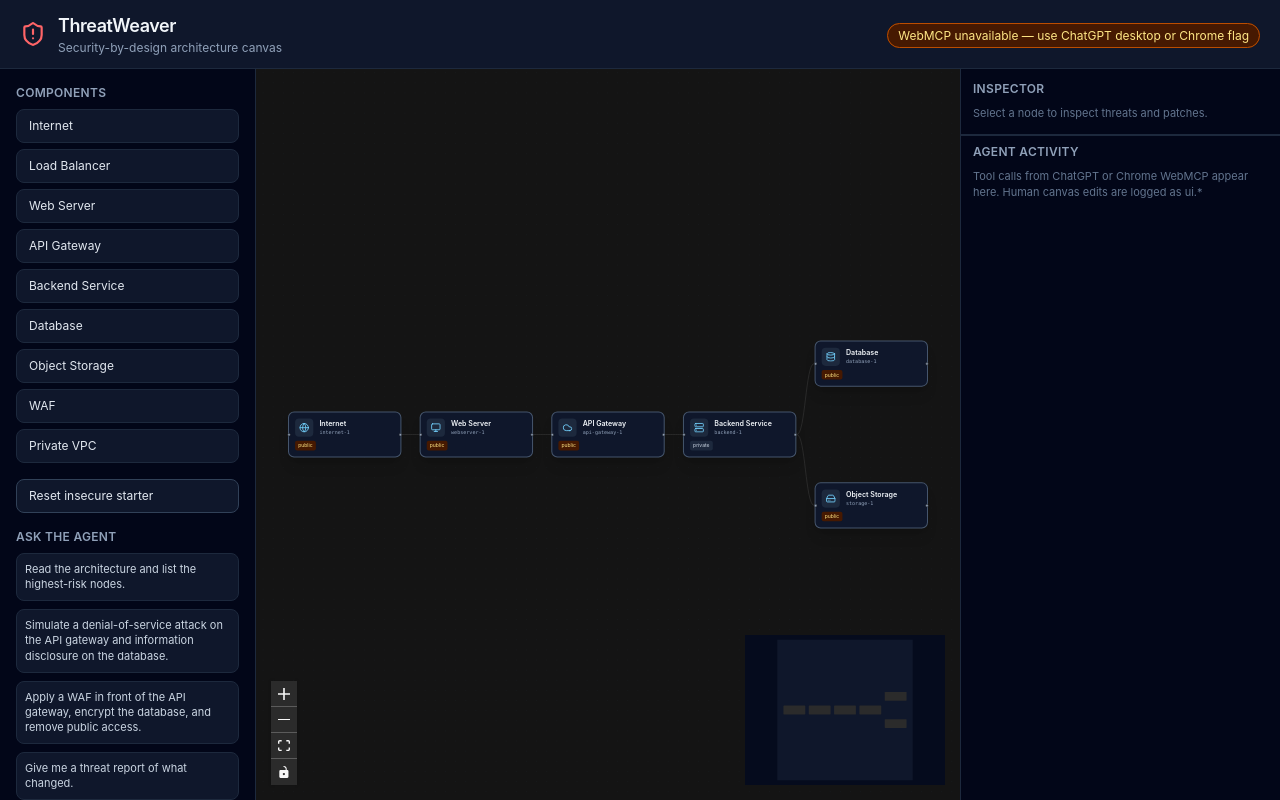
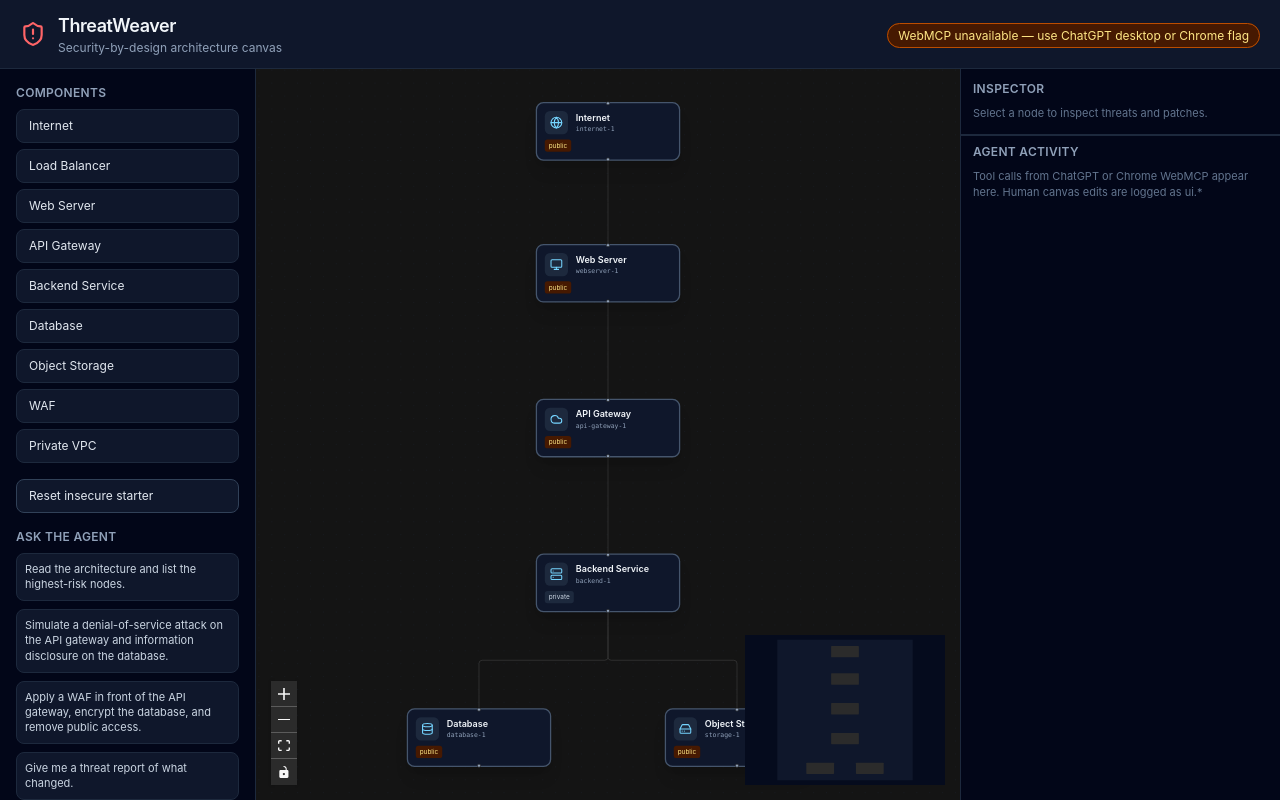
Before and after one commit to tegezc/TWeaver, a React (Vite) app in the folder client/: page / in a window 1280 px wide. Built offline with nearby package versions, Linux system fonts and the light colour scheme.

Commit message:
Stack the starter architecture top-to-bottom so demo tool calls stay visible beside the Chrome inspector.

```diff
--- a/client/src/components/Canvas.tsx
+++ b/client/src/components/Canvas.tsx
@@ -64,6 +64,8 @@ function CanvasApp() {
         nodeTypes={nodeTypes}
         edgeTypes={edgeTypes}
         fitView
+        minZoom={0.35}
+        defaultEdgeOptions={{ type: 'smoothstep' }}
         colorMode="dark"
         className="bg-slate-950"
         proOptions={{ hideAttribution: true }}
--- a/client/src/domain/starter.ts
+++ b/client/src/domain/starter.ts
@@ -35,12 +35,12 @@ function dataEdge(source: string, target: string): Edge {
 export function createStarterArchitecture(): { nodes: ThreatNode[]; edges: Edge[] } {
   return {
     nodes: [
-      node('internet-1', 'internet', 40, 220),
-      node('webserver-1', 'webserver', 300, 220, { publicAccess: true }),
-      node('api-gateway-1', 'apigateway', 560, 220, { publicAccess: true, rateLimited: false }),
-      node('backend-1', 'backendservice', 820, 220),
-      node('database-1', 'database', 1080, 80, { publicAccess: true, encrypted: false }),
-      node('storage-1', 'storage', 1080, 360, { publicAccess: true, encrypted: false }),
+      node('internet-1', 'internet', 320, 40),
+      node('webserver-1', 'webserver', 320, 260, { publicAccess: true }),
+      node('api-gateway-1', 'apigateway', 320, 500, { publicAccess: true, rateLimited: false }),
+      node('backend-1', 'backendservice', 320, 740),
+      node('database-1', 'database', 120, 980, { publicAccess: true, encrypted: false }),
+      node('storage-1', 'storage', 520, 980, { publicAccess: true, encrypted: false }),
     ],
     edges: [
       dataEdge('internet-1', 'webserver-1'),
--- a/client/src/nodes/ArchitectureNode.tsx
+++ b/client/src/nodes/ArchitectureNode.tsx
@@ -58,7 +58,7 @@ export default function ArchitectureNode({ id, data, selected }: NodeProps<Threa
         selected ? 'ring-2 ring-sky-400 ring-offset-2 ring-offset-slate-950' : ''
       }`}
     >
-      <Handle type="target" position={Position.Left} className="!bg-slate-400" />
+      <Handle type="target" position={Position.Top} className="!bg-slate-400" />
       <div className="flex items-start gap-3">
         <div className={`rounded-lg p-2 ${iconWrap}`}>
           <Icon size={20} />
@@ -100,7 +100,7 @@ export default function ArchitectureNode({ id, data, selected }: NodeProps<Threa
         </div>
       )}
 
-      <Handle type="source" position={Position.Right} className="!bg-slate-400" />
+      <Handle type="source" position={Position.Bottom} className="!bg-slate-400" />
     </div>
   );
 }
--- a/client/src/store/useStore.ts
+++ b/client/src/store/useStore.ts
@@ -261,7 +261,7 @@ const useStore = create<AppState>((set, get) => ({
       attacker = {
         id: 'attacker-1',
         type: 'architectureNode',
-        position: { x: 40, y: 20 },
+        position: { x: 40, y: 200 },
         data: {
           label: KIND_LABELS.attacker,
           kind: 'attacker',
@@ -333,8 +333,8 @@ const useStore = create<AppState>((set, get) => ({
           id: wafId,
           type: 'architectureNode',
           position: {
-            x: target.position.x - 200,
-            y: target.position.y,
+            x: target.position.x,
+            y: target.position.y - 120,
           },
           data: {
             label: KIND_LABELS.waf,
@@ -372,8 +372,8 @@ const useStore = create<AppState>((set, get) => ({
           id: addedNodeId,
           type: 'architectureNode',
           position: {
-            x: target.position.x,
-            y: target.position.y - 140,
+            x: target.position.x - 240,
+            y: target.position.y,
           },
           data: {
             label: KIND_LABELS.vpc,
```
Also changed, not shown: 1 other file (tests, documents, lock files or other folders).
